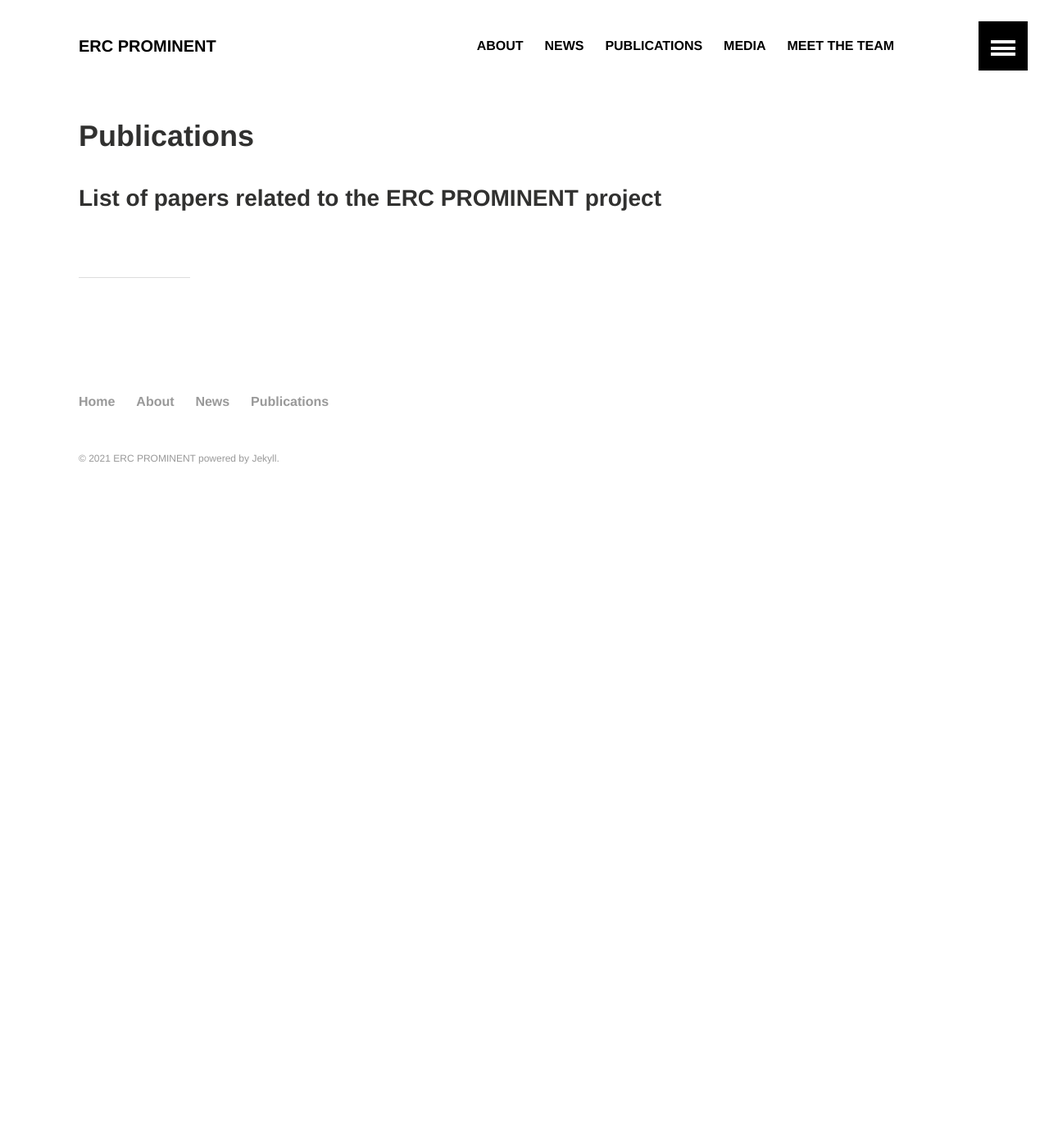
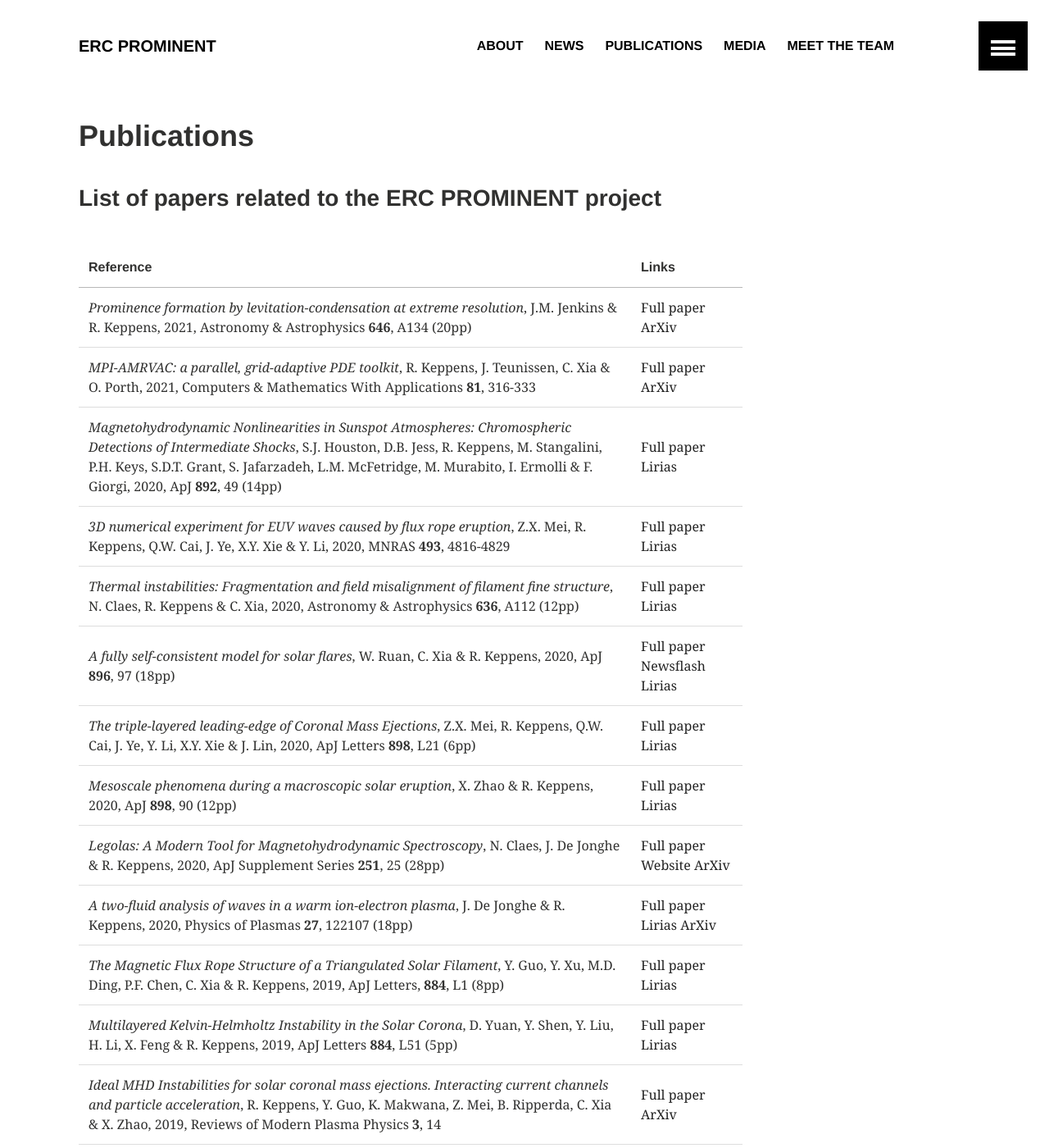
Before and after one commit to erc-prominent/erc-prominent.github.io, a Jekyll site: the page built from publications/index.md, in a window 1280 px wide and 1400 px high. Shown: the whole window at 82% size. Built offline with Jekyll 4.4.1, drawn with Linux system fonts in a browser that asks for light colours.

Commit message:
deploy 64136bcbcaf5eefbf4be819c66168752982818b7

```diff
--- a/publications/index.md
+++ b/publications/index.md
@@ -6,3 +6,19 @@
 ---
 
 [comment]: <> (Do not edit below this line)
+
+| Reference | Links |
+|:--------- |:----- |
+| _Prominence formation by levitation-condensation at extreme resolution_, J.M. Jenkins & R. Keppens, 2021, Astronomy & Astrophysics **646**, A134 (20pp) | [Full paper](https://doi.org/10.1051/0004-6361/202039630) [ArXiv](https://arxiv.org/pdf/2011.13428.pdf)  |
+| _MPI-AMRVAC: a parallel, grid-adaptive PDE toolkit_, R. Keppens, J. Teunissen, C. Xia & O. Porth, 2021, Computers & Mathematics With Applications **81**, 316-333 | [Full paper](https://doi.org/10.1016/j.camwa.2020.03.023) [ArXiv](https://arxiv.org/pdf/2004.03275.pdf)  |
+| _Magnetohydrodynamic Nonlinearities in Sunspot Atmospheres: Chromospheric Detections of Intermediate Shocks_, S.J. Houston, D.B. Jess, R. Keppens, M. Stangalini, P.H. Keys, S.D.T. Grant, S. Jafarzadeh, L.M. McFetridge, M. Murabito, I. Ermolli & F. Giorgi, 2020, ApJ **892**, 49 (14pp) | [Full paper](https://doi.org/10.3847/1538-4357/ab7a90) [Lirias](https://limo.libis.be/primo-explore/fulldisplay?docid=LIRIAS3022999&context=L&vid=Lirias&search_scope=Lirias&tab=default_tab&lang=en_US)  |
+| _3D numerical experiment for EUV waves caused by flux rope eruption_, Z.X. Mei, R. Keppens, Q.W. Cai, J. Ye, X.Y. Xie & Y. Li, 2020, MNRAS **493**, 4816-4829 | [Full paper](https://doi.org/10.1093/mnras/staa555) [Lirias](https://lirias2.kuleuven.be/viewobject.html?id=3068485&cid=1)  |
+| _Thermal instabilities: Fragmentation and field misalignment of filament fine structure_, N. Claes, R. Keppens & C. Xia, 2020, Astronomy & Astrophysics **636**, A112 (12pp) | [Full paper](https://doi.org/10.1051/0004-6361/202037616) [Lirias](https://limo.libis.be/primo-explore/fulldisplay?docid=LIRIAS3040203&context=L&vid=Lirias&search_scope=Lirias&tab=default_tab&lang=en_US)  |
+| _A fully self-consistent model for solar flares_, W. Ruan, C. Xia & R. Keppens, 2020, ApJ **896**, 97 (18pp) | [Full paper](https://doi.org/10.3847/1538-4357/ab93db) [Newsflash](https://nieuws.kuleuven.be/en/content/2020/ku-leuven-researchers-shed-new-light-on-solar-flares) [Lirias](https://limo.libis.be/primo-explore/fulldisplay?docid=LIRIAS3079059&context=L&vid=Lirias&search_scope=Lirias&tab=default_tab&lang=en_US)  |
+| _The triple-layered leading-edge of Coronal Mass Ejections_, Z.X. Mei, R. Keppens, Q.W. Cai, J. Ye, Y. Li, X.Y. Xie & J. Lin, 2020, ApJ Letters **898**, L21 (6pp) | [Full paper](https://doi.org/10.3847/2041-8213/aba2ce) [Lirias](https://limo.libis.be/primo-explore/fulldisplay?docid=LIRIAS3150836&context=L&vid=Lirias&search_scope=Lirias&tab=default_tab&lang=en_US)  |
+| _Mesoscale phenomena during a macroscopic solar eruption_, X. Zhao & R. Keppens, 2020, ApJ **898**, 90 (12pp) | [Full paper](https://doi.org/10.3847/1538-4357/ab9a31) [Lirias](https://limo.libis.be/primo-explore/fulldisplay?docid=LIRIAS3150835&context=L&vid=Lirias&search_scope=Lirias&tab=default_tab&lang=en_US)  |
+| _Legolas: A Modern Tool for Magnetohydrodynamic Spectroscopy_, N. Claes, J. De Jonghe & R. Keppens, 2020, ApJ Supplement Series **251**, 25 (28pp) | [Full paper](https://doi.org/10.3847/1538-4365/abc5c4) [Website](http://legolas.science) [ArXiv](https://arxiv.org/pdf/2010.14148.pdf)  |
+| _A two-fluid analysis of waves in a warm ion-electron plasma_, J. De Jonghe & R. Keppens, 2020, Physics of Plasmas **27**, 122107 (18pp) | [Full paper](https://doi.org/10.1063/5.0029534) [Lirias](https://lirias2.kuleuven.be/viewobject.html?id=3349163&cid=1) [ArXiv](https://arxiv.org/pdf/2011.06282.pdf)  |
+| _The Magnetic Flux Rope Structure of a Triangulated Solar Filament_, Y. Guo, Y. Xu, M.D. Ding, P.F. Chen, C. Xia & R. Keppens, 2019, ApJ Letters, **884**, L1 (8pp) | [Full paper](http://dx.doi.org/10.3847/2041-8213/ab4514) [Lirias](https://limo.libis.be/primo-explore/fulldisplay?docid=LIRIAS2938040&context=L&vid=Lirias&search_scope=Lirias&tab=default_tab&lang=en_US)  |
+| _Multilayered Kelvin-Helmholtz Instability in the Solar Corona_, D. Yuan, Y. Shen, Y. Liu, H. Li, X. Feng & R. Keppens, 2019, ApJ Letters **884**, L51 (5pp) | [Full paper](http://dx.doi.org/10.3847/2041-8213/ab4bcd) [Lirias](https://limo.libis.be/primo-explore/fulldisplay?docid=LIRIAS3015141&context=L&vid=Lirias&search_scope=Lirias&tab=default_tab&lang=en_US)  |
+| _Ideal MHD Instabilities for solar coronal mass ejections. Interacting current channels and particle acceleration_, R. Keppens, Y. Guo, K. Makwana, Z. Mei, B. Ripperda, C. Xia & X. Zhao, 2019, Reviews of Modern Plasma Physics **3**, 14 | [Full paper](http://dx.doi.org/10.1007/s41614-019-0035-z) [ArXiv](https://arxiv.org/pdf/1910.12659.pdf)  |
```
